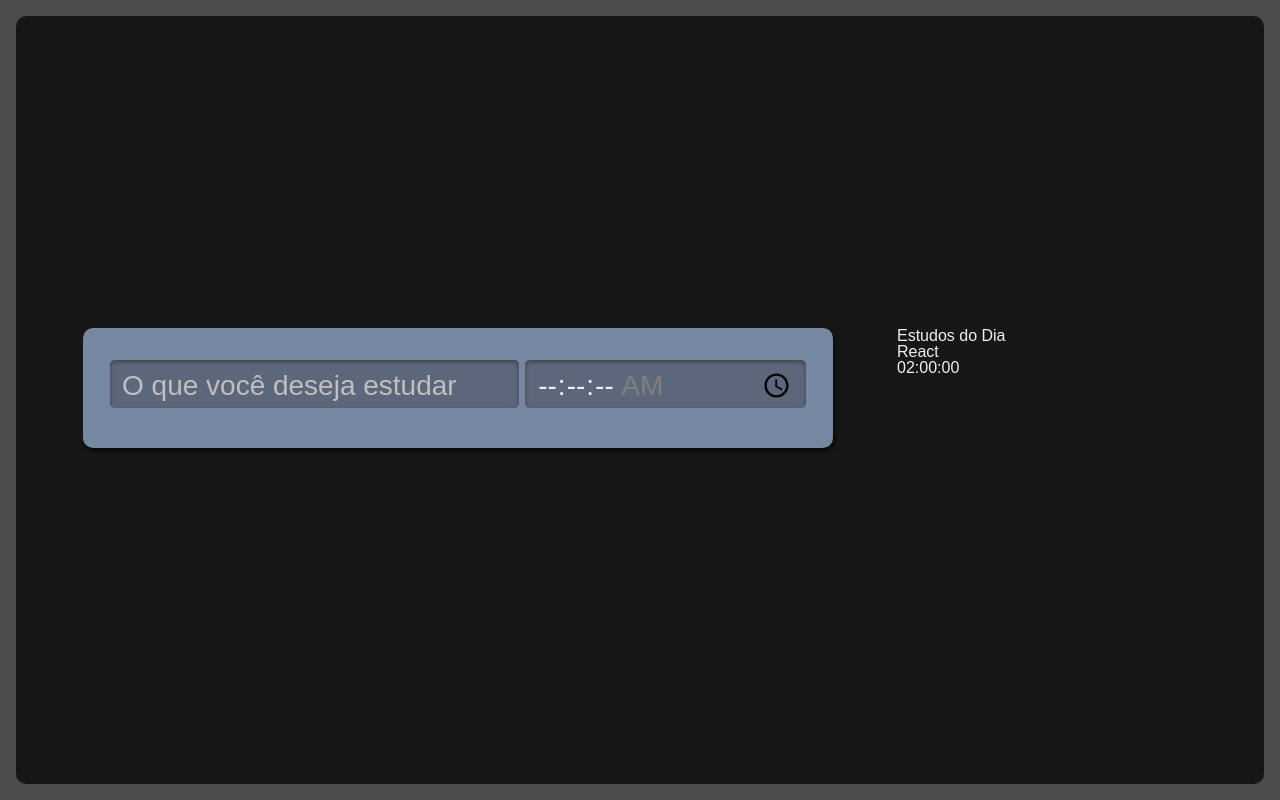
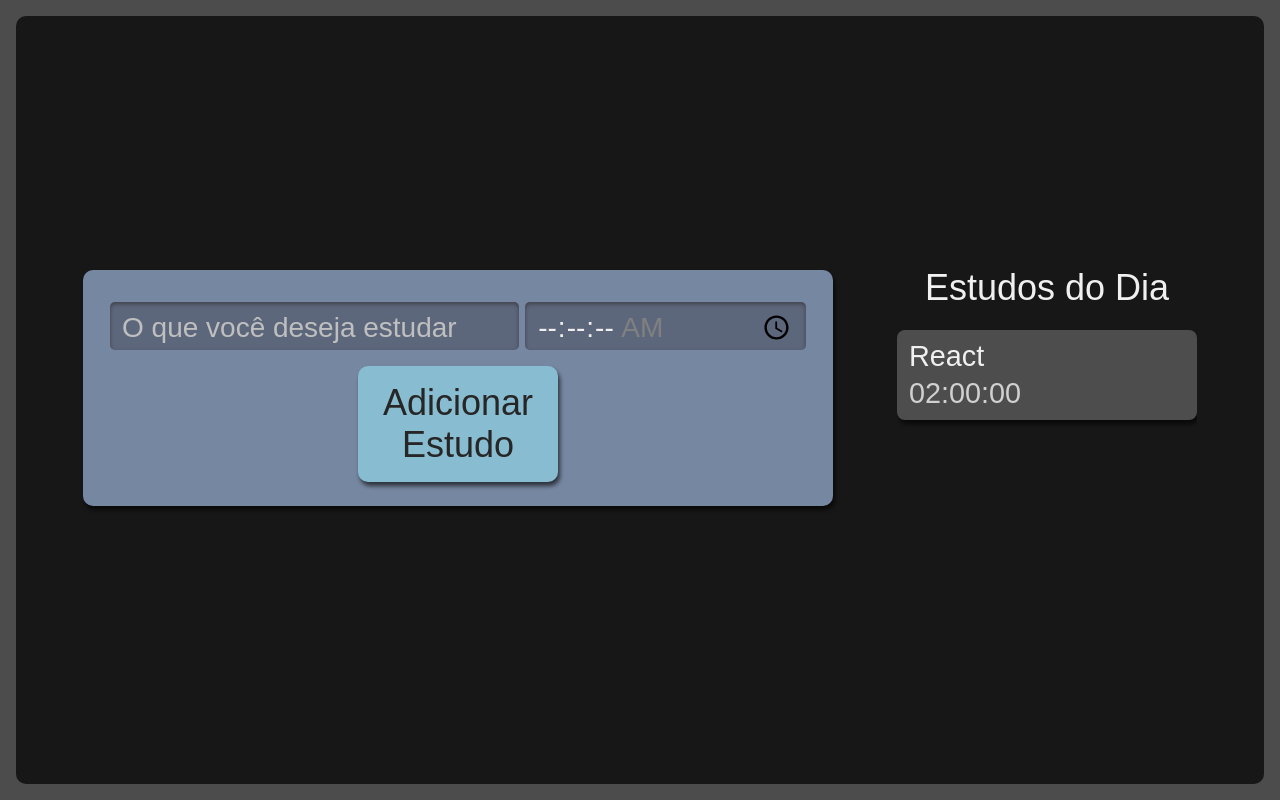
Before and after one commit to mateusmenesesDev/Cronometro-de-Estudos, a React (Create React App) app: page / in a window 1280 px wide. Built offline with nearby package versions, Linux system fonts and the light colour scheme.

Commit message:
Criando componente de Item para aplicar o principio SRP

```diff
--- a/package.json
+++ b/package.json
@@ -41,6 +41,7 @@
     ]
   },
   "devDependencies": {
-    "sass": "^1.55.0"
+    "sass": "^1.55.0",
+    "typescript-plugin-css-modules": "^3.4.0"
   }
 }
--- /dev/null
+++ b/src/components/Button/Button.module.scss
@@ -0,0 +1,25 @@
+.button {
+    align-self: center;
+    background-color: #88bcd1;
+    border-radius: 10px;
+    box-shadow: 2px 4px 4px #0000009F;
+    color: #272626;
+    cursor: pointer;
+    font-size: 1.25rem;
+    padding: 16px;
+    width: 150px;
+
+    &:active {
+      background-color: #7CA6B7;
+      box-shadow: 2px 2px 4px #0000009F inset;
+    }
+  }
+
+  @media screen and (min-width: 1280px) {
+    .button {
+      grid-column-start: span 2;
+      justify-self: center;
+      width: 200px;
+      font-size: 2.25rem;
+    }
+  }
--- /dev/null
+++ b/src/components/Button/index.tsx
@@ -0,0 +1,10 @@
+import React from "react"
+import style from'./Button.module.scss'
+
+export const Button = ({children}:{children:React.ReactNode})=>{
+    return (
+        <button className={style.button}>
+            {children}
+        </button>
+    )
+}
--- a/src/components/Form/index.tsx
+++ b/src/components/Form/index.tsx
@@ -1,9 +1,10 @@
-import './style.scss'
+import { Button } from '../Button'
+import style from './Form.module.scss'
 
 export const Form = ()=>{
     return (
-        <form className='newTask'>
-            <div className='inputContainer'>
+        <form className={style.newTask}>
+            <div className={style.inputContainer}>
                 <label htmlFor="task"></label>
                 <input
                     type='text'
@@ -13,7 +14,7 @@ export const Form = ()=>{
                     required
                 />
             </div>
-            <div className='inputContainer'>
+            <div className={style.inputContainer}>
                 <label htmlFor="task"></label>
                 <input
                     type='time'
@@ -25,6 +26,7 @@ export const Form = ()=>{
                     required
                 />
             </div>
+            <Button>Adicionar Estudo</Button>
         </form>
     )
 }
--- /dev/null
+++ b/src/components/List/Item/index.tsx
@@ -0,0 +1,13 @@
+import style from '../List.module.scss'
+interface Props{
+    task: string,
+    time: string
+}
+export const Item = ({task, time}:Props)=>{
+    return (
+        <li className={style.item}>
+            <h3>{task}</h3>
+            <span>{time}</span>
+        </li>
+    )
+}
--- /dev/null
+++ b/src/components/List/List.module.scss
@@ -0,0 +1,149 @@
+.taskList {
+    grid-area: tarefas;
+    height: 100%;
+
+    h2 {
+      font-size: 1.25rem;
+      margin-bottom: 12px;
+    }
+
+    ul {
+      max-height: 350px;
+      overflow-y: scroll;
+        scrollbar-width: thin;
+    }
+
+    @media screen and (min-width:1280px) {
+
+      h2{
+        text-align: center;
+        font-size: 2.25rem;
+        margin-bottom: 24px;
+      }
+
+      ul {
+        overflow: auto;
+        max-height: 500px;
+      }
+    }
+  }
+
+  .item {
+    background-color: #4D4D4D;
+    border-radius: 8px;
+    box-shadow: 2px 4px 4px #0000009F;
+    padding: 12px;
+    margin-bottom: 8px;
+    position: relative;
+    cursor: pointer;
+
+    h3 {
+      margin-bottom: 8px;
+      word-break: break-all;
+    }
+
+    span {
+      color: #D0D0D0;
+    }
+
+    @media screen and (min-width:1280px) {
+      font-size: 1.8rem;
+    }
+  }
+
+  .itemSelect {
+    background-color: #292929;
+    box-shadow: 2px 4px 4px #0000009F inset;
+  }
+
+  .itemCompleted {
+    background-color: #566F42;
+    cursor: auto;
+  listaTarefas {
+  grid-area: tarefas;
+  height: 100%;
+
+  h2 {
+    font-size: 1.25rem;
+    margin-bottom: 12px;
+  }
+
+  ul {
+    max-height: 350px;
+    overflow-y: scroll;
+  	scrollbar-width: thin;
+  }
+
+  @media screen and (min-width:1280px) {
+
+    h2{
+      text-align: center;
+      font-size: 2.25rem;
+      margin-bottom: 24px;
+    }
+
+    ul {
+      overflow: auto;
+      max-height: 500px;
+    }
+  }
+}
+
+.item {
+  background-color: #4D4D4D;
+  border-radius: 8px;
+  box-shadow: 2px 4px 4px #0000009F;
+  padding: 12px;
+  margin-bottom: 8px;
+  position: relative;
+  cursor: pointer;
+
+  h3 {
+    margin-bottom: 8px;
+    word-break: break-all;
+  }
+
+  span {
+    color: #D0D0D0;
+  }
+
+  @media screen and (min-width:1280px) {
+    font-size: 1.8rem;
+  }
+}
+
+.itemSelecionado {
+  background-color: #292929;
+  box-shadow: 2px 4px 4px #0000009F inset;
+}
+
+.itemCompletado {
+  background-color: #566F42;
+  cursor: auto;
+
+  .concluido {
+    display: block;
+    background-image: url('../../assets/img/check-mark.svg');
+    background-repeat: no-repeat;
+    background-size: 38px 38px;
+    position: absolute;
+    top: 50%;
+    right: 12px;
+    transform: translateY(-50%);
+    width: 42px;
+    height: 43px;
+  }
+}
+    .completed {
+      display: block;
+      background-image: url('../../assets/img/check-mark.svg');
+      background-repeat: no-repeat;
+      background-size: 38px 38px;
+      position: absolute;
+      top: 50%;
+      right: 12px;
+      transform: translateY(-50%);
+      width: 42px;
+      height: 43px;
+    }
+  }
--- a/src/components/List/index.tsx
+++ b/src/components/List/index.tsx
@@ -1,17 +1,18 @@
+import { Item } from './Item'
+import style from './List.module.scss'
+
+
 export const List = ()=>{
     const tasks = [
         {task: 'React',time: '02:00:00'},
 
     ]
     return (
-        <aside>
+        <aside className={style.taskList}>
             <h2>Estudos do Dia</h2>
             <ul>
                 {tasks.map((item)=>(
-                    <li>
-                        <h3>{item.task}</h3>
-                        <span>{item.time}</span>
-                    </li>
+                    <Item {...item}/>
                 ))}
 
             </ul>
--- a/src/pages/App.tsx
+++ b/src/pages/App.tsx
@@ -1,10 +1,10 @@
-import './style.scss';
+import style from './App.module.scss';
 import { Form } from '../components/Form';
 import { List } from '../components/List';
 
 function App() {
   return (
-    <div className='AppStyle'>
+    <div className={style.AppStyle}>
       <Form/>
       <List/>
     </div>
--- a/tsconfig.json
+++ b/tsconfig.json
@@ -18,7 +18,8 @@
     "resolveJsonModule": true,
     "isolatedModules": true,
     "noEmit": true,
-    "jsx": "react-jsx"
+    "jsx": "react-jsx",
+    "plugins":[{ "name": "typescript-plugin-css-modules" }],
   },
   "include": [
     "src"
```
Also changed, not shown: src/assets/img/check-mark.svg (added), src/components/Form/Form.module.scss (renamed from src/components/Form/style.scss), src/pages/App.module.scss (renamed from src/pages/style.scss), 1 other file (tests, documents, lock files or other folders).
